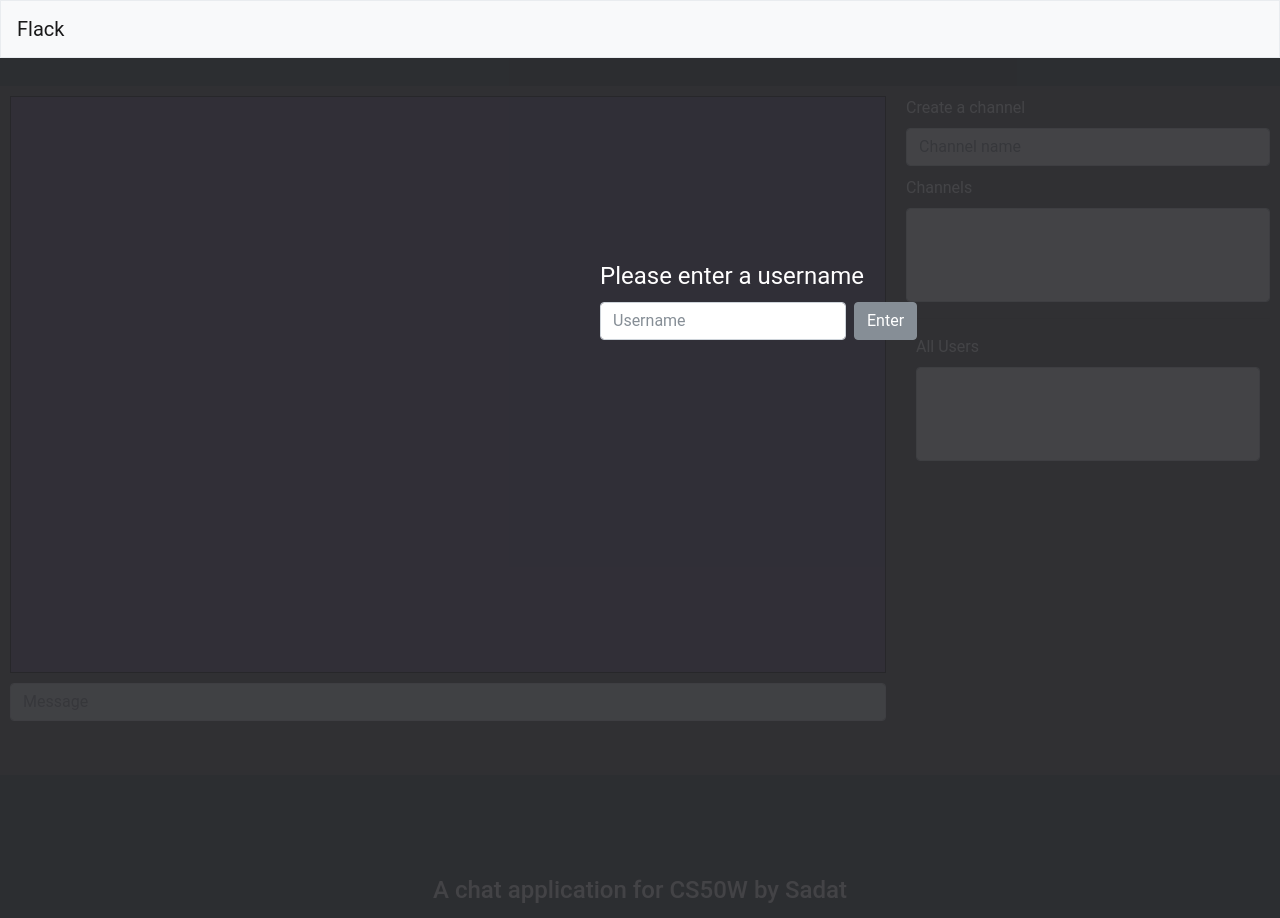
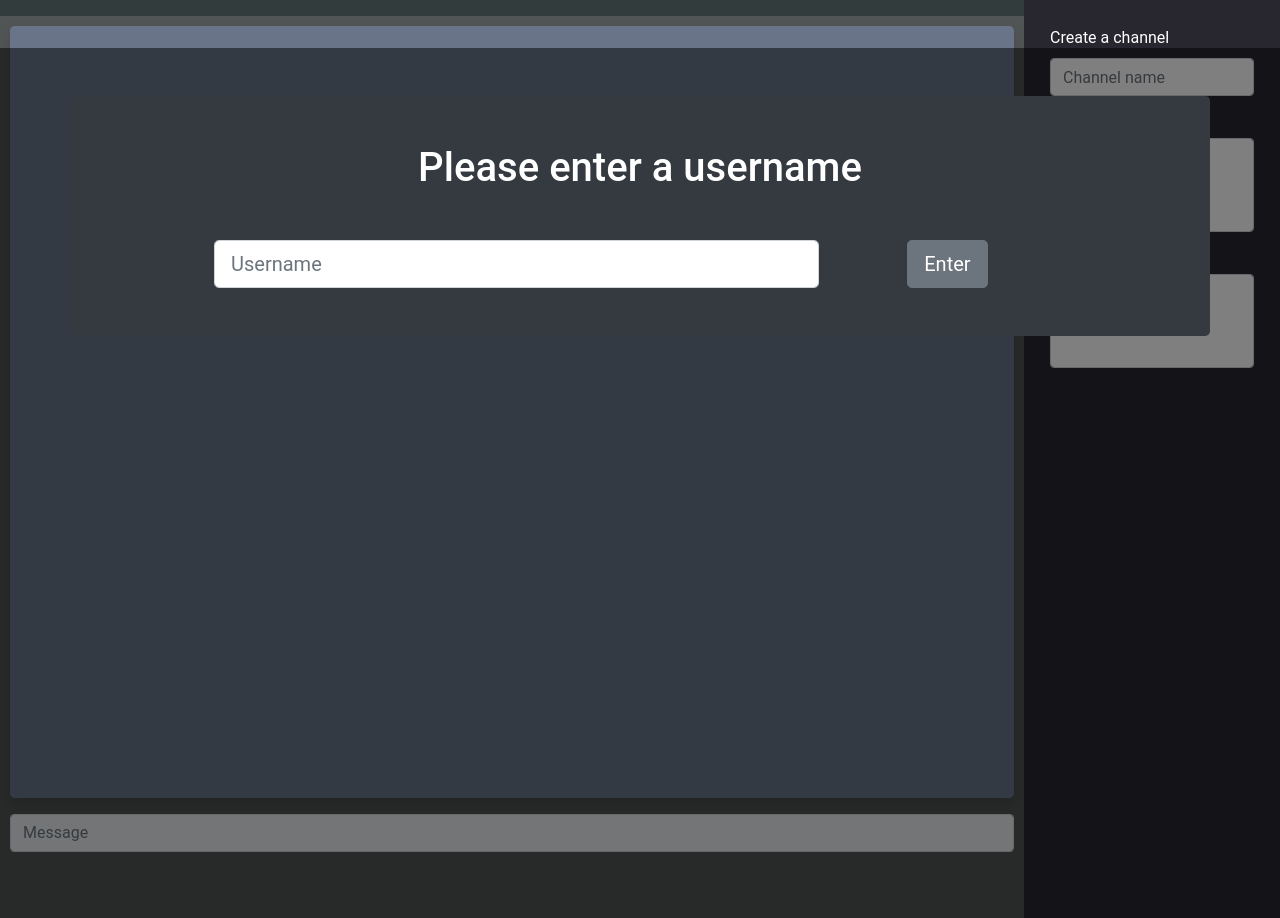
Before and after one commit to ThatAsian11/flask-flack, a Flask app: page / in a window 1280 px wide. Run offline with Flask 2, Linux system fonts and the light colour scheme; lists and menus that the app fills with data are empty; some libraries are stand-ins or nearby versions.

Commit message:
updated styles

```diff
--- a/static/scripts.js
+++ b/static/scripts.js
@@ -10,6 +10,8 @@ const hide_message = e => {
     alert('You can only hide your own messages!')
   }
 }
+
+
 document.addEventListener('DOMContentLoaded', () => {
   // Connecting the web socket
   var socket = io.connect('http://' + document.domain + ':' + location.port);
@@ -36,6 +38,7 @@ document.addEventListener('DOMContentLoaded', () => {
       // Else disable message field because channel has to be selected first
        document.getElementById("message_submit").disabled = true;
      }
+
     // Add new username when entered
     document.querySelector('#username_button').onclick = () => {
       username = document.querySelector('#username_submit').value
--- a/static/style.css
+++ b/static/style.css
@@ -16,44 +16,52 @@ li {
 }
 #channel_header {
   background-color: #323c3d;
-  padding: 10px 20px 10px 20px;
 }
 #message_area {
-  width: 70%;
+  width: 80%;
   position: absolute;
-  height: 75%;
+  height: 100%;
   display: block;
   float: left;
   background: #515555;
   padding-bottom: 10px;
 }
 #channel_list {
-  background-color: #515555;
+  background-color: #282730;
   position: absolute;
-  left: 70%;
-  height: 75%;
-  width: 30%;
+  left: 80%;
+  height: 100%;
+  width: 20%;
 }
 #message_view {
-  border: 1px solid black;
-  background: #574973;
+  background: #697488;
   margin: 10px;
   height: 85%;
   padding: 5px;
-  overflow: scroll;
+  overflow-y: scroll;
+  overflow-x: hidden;
 }
 .form-group {
   margin: 10px;
 }
 #username_overlay {
-  padding: 200px;
-  padding-left: 600px;
-  position: fixed;
-  display: block;
+  /* padding: 200px;
+  padding-left: 600px; */
+  /* position: fixed;
+
   width: 100%;
   height: 100%;
-  background: rgba(44, 44, 48, 0.89);
-  z-index: 2;
+  background: rgba(44, 44, 48, 0.89); */
+  display: block;
+  position: fixed; /* Sit on top of the page content */
+  width: 100%; /* Full width (cover the whole page) */
+  height: 100%; /* Full height (cover the whole page) */
+  top: 0;
+  left: 0;
+  right: 0;
+  bottom: 0;
+  background-color: rgba(0,0,0,0.5); /* Black background with opacity */
+  z-index: 2; /* Specify a stack order in case you're using a different order for other elements */
 }
 .footer {
    position: fixed;
@@ -79,3 +87,26 @@ li {
 .hide_button:hover {
   background-color: #746494;
 }
+
+/* width */
+::-webkit-scrollbar {
+  width: 4px;
+  background: transparent;
+}
+
+/* Track */
+::-webkit-scrollbar-track {
+  background: #504e4e;
+  border-radius: 3px;
+}
+
+/* Handle */
+::-webkit-scrollbar-thumb {
+  background: #a09e9e;
+  border-radius: 2px;
+}
+
+/* Handle on hover */
+::-webkit-scrollbar-thumb:hover {
+  background: #808080;
+}
--- a/templates/index.html
+++ b/templates/index.html
@@ -5,24 +5,40 @@
 {% endblock %}
 {% block main %}
 <div class="website">
-  <div id="username_overlay">
-    <div class="form-inline my-2 my-lg-0">
-      <legend style="color: white">Please enter a username</legend>
+  <div id="username_overlay" class="mt-5 p-5">
+    <div class="container mx-auto my-auto rounded-lg bg-dark text-center p-5 m-5">
+      <form>
+        <h1>Please enter a username</h1>
+        <div class="form-row mt-4">
+          <div class="col-7 mt-4 ml-5">
+            <input class="form-control form-control-lg ml-5" id="username_submit" placeholder="Username">
+          </div>
+          <div class="col mt-4 mr-5">
+            <button type="button" class="btn btn-lg btn-secondary" id="username_button">Enter</button>
+          </div>
+        </div>
+      </form>
+
+      <!-- <div class="form-inline my-2 my-lg-0">
+        <legend>Please enter a username</legend>
           <input class="form-control mr-sm-2" id="username_submit" placeholder="Username">
           <button type="button" class="btn btn-secondary" id="username_button">Enter</button>
+      </div> -->
     </div>
   </div>
-  <div id="channel_header"><h1 id="channel_name"></h1></div>
+
   <div id="message_area">
-    <div id="message_view"><ul id="messages"></ul>
+    <div id="channel_header" class="text-center text-monospace"><h1 id="channel_name" class="p-2"></h1></div>
+    <div id="message_view" class="rounded-lg shadow"><ul id="messages"></ul>
     </div>
-    <div class="form-group">
-      <form id="new_message" onsubmit"javascript:return false">
-        <input class="form-control" autocomplete="off" id="message_submit" placeholder="Message">
+    <div class="form-group mt-3">
+      <form id="new_message" onsubmit="javascript:return false">
+        <input class="form-control" autocomplete="off" id="message_submit" placeholder="Message" maxlength="120">
       </form>
     </div>
   </div>
-  <div id="channel_list">
+
+  <div id="channel_list" class="p-3">
     <div class="form-group">
       <label for="exampleSelect2">Create a channel</label>
       <form id="channel_create">
@@ -32,19 +48,20 @@
     <div id="channels_list">
       <div class="form-group">
         <label for="exampleSelect2">Channels</label>
-        <form id="Channel_pick" onsubmit"javascript:return false">
+        <form id="Channel_pick" onsubmit="javascript:return false">
           <select multiple="" class="form-control" id="channels"></select>
         </form>
-    <hr>
+      </div>
+    </div>
     <div id="users_list">
       <div class="form-group">
         <label for="exampleSelect2">All Users</label>
-          <form id="users_all" onsubmit"javascript:return false">
+        <form id="users_all" onsubmit="javascript:return false">
           <select multiple="" class="form-control" id="users"></select>
         </form>
       </div>
     </div>
   </div>
-  <div class="footer"><h4>A chat application for CS50W by Sadat</h4></div>
+  <!-- <div class="footer"><h4>A chat application for CS50W by Sadat</h4></div> -->
 </div>
 {% endblock %}
--- a/templates/layout.html
+++ b/templates/layout.html
@@ -6,7 +6,7 @@
 		<meta name = "viewport" content = "width=device-width, initial-scale=1"/>
 
 		<!-- documentation at http://getbootstrap.com/docs/4.0/, alternative themes at https://bootswatch.com/4-alpha/ -->
-	    <link href="https://maxcdn.bootstrapcdn.com/bootstrap/4.0.0-beta.2/css/bootstrap.min.css" rel="stylesheet" type="text/css">
+	    <link rel="stylesheet" href="https://stackpath.bootstrapcdn.com/bootstrap/4.4.1/css/bootstrap.min.css" integrity="sha384-Vkoo8x4CGsO3+Hhxv8T/Q5PaXtkKtu6ug5TOeNV6gBiFeWPGFN9MuhOf23Q9Ifjh" crossorigin="anonymous">
 
 	    <link href="{{ url_for('static', filename='style.css') }}" rel="stylesheet" type="text/css">
 
@@ -25,9 +25,6 @@
 	    <title>Flack: {% block title %}{% endblock %}</title>
   	</head>
     <body>
-      <nav class="navbar navbar-expand-md navbar-light bg-light border">
-          <a class="navbar-brand" href="/">Flack</a>
-      </nav>
   		<main>
         {% block main %}{% endblock %}
       </main>
```
Lines whose indentation alone changed are shown as unchanged.
